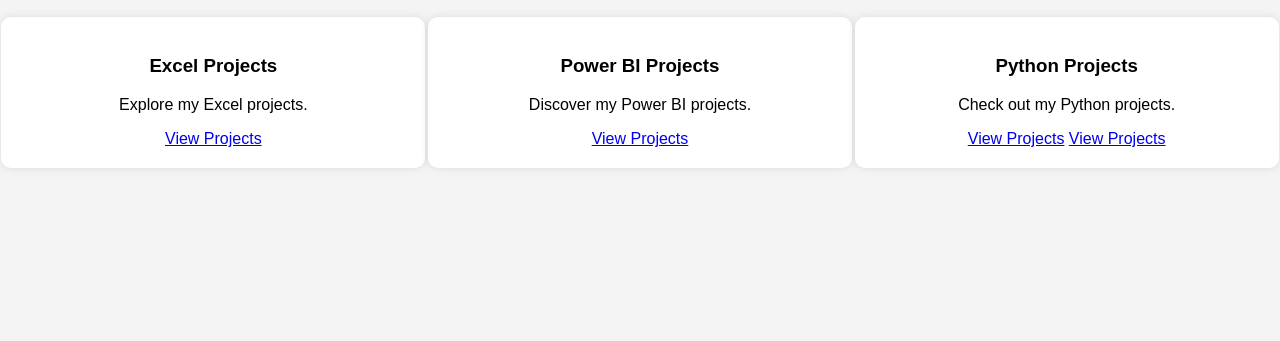
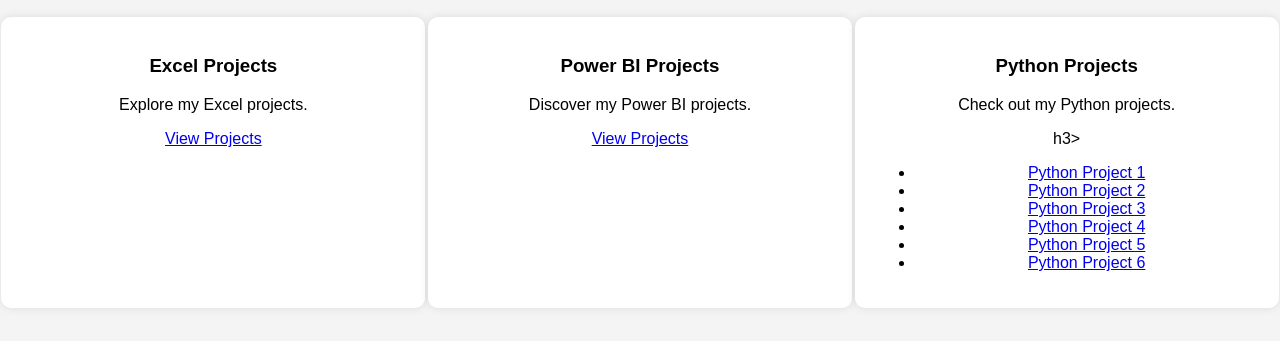
Before and after one commit to Maab-Fathalalim/Maab-Fathalalim.github.io, a plain HTML site: page project.html in a window 1280 px wide. Shown: the part 239-580 px from the top of the page. Drawn offline with Linux system fonts and the light colour scheme.

Commit message:
Update project.html

```diff
--- a/project.html
+++ b/project.html
@@ -81,11 +81,17 @@
             <div class="project-item">
                 <h3>Python Projects</h3>
                 <p>Check out my Python projects.</p>
-                <a href="https://github.com/Maab-Fathalalim/Retail-Sales-Analysis">View Projects</a>
-                 <a href="https://github.com/Maab-Fathalalim/New-York-City-Airbnb--Analysis">View Projects</a>
-            </div>
-        </div>
-    </section>
+                h3>
+      <ul>
+        <li><a href="https://github.com/Maab-Fathalalim/Retail-Sales-Analysis" target="_blank">Python Project 1</a></li>
+        <li><a href="https://github.com/Maab-Fathalalim/New-York-City-Airbnb--Analysis" target="_blank">Python Project 2</a></li>
+        <li><a href="https://github.com/Maab-Fathalalim/Housing-Price-Prediction" target="_blank">Python Project 3</a></li>
+        <li><a href="https://github.com/Maab-Fathalalim/Netflix-Analysis" target="_blank">Python Project 4</a></li>
+        <li><a href="https://github.com/Maab-Fathalalim/Sales-Analysis" target="_blank">Python Project 5</a></li>
+        <li><a href="https://github.com/Maab-Fathalalim/Banana-Model" target="_blank">Python Project 6</a></li>
+      </ul>
+    </div>
+  </section>
 
 
 </body>
```
